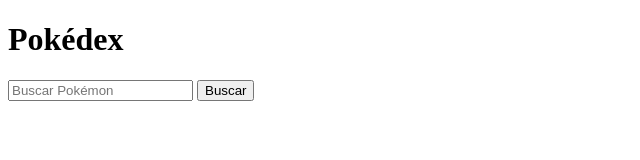
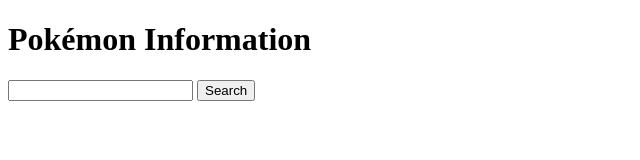
Before and after one commit to belench513/api, a plain HTML site: page index2.html in a window 1280 px wide. Shown: the whole page, without its empty margins (0-640 px from the left). Drawn offline with Linux system fonts and the light colour scheme.

Commit message:
index.html

```diff
--- a/index2.html
+++ b/index2.html
@@ -1,16 +1,17 @@
 <!DOCTYPE html>
-<html lang="en">
+<html lang="es">
 <head>
     <meta charset="UTF-8">
     <meta name="viewport" content="width=device-width, initial-scale=1.0">
     <title>Pokédex</title>
+    <link rel="stylesheet" href="style.css">
 </head>
 <body>
-    <h1>Pokédex</h1>
-    <input type="text" id="searchInput" placeholder="Buscar Pokémon">
-    <button onclick="searchPokemon()">Buscar</button>
-    <div id="pokemonInfo"></div>
-
+    <h1>Pokémon Information</h1>
+  <div id="pokemon-info"></div>
+  <input type="text" id="pokemonInput">
+  <button onclick="searchPokemon()">Search</button>
+  <div id="pokemon-info"></div>
     <script src="script.js"></script>
 </body>
 </html>
```
